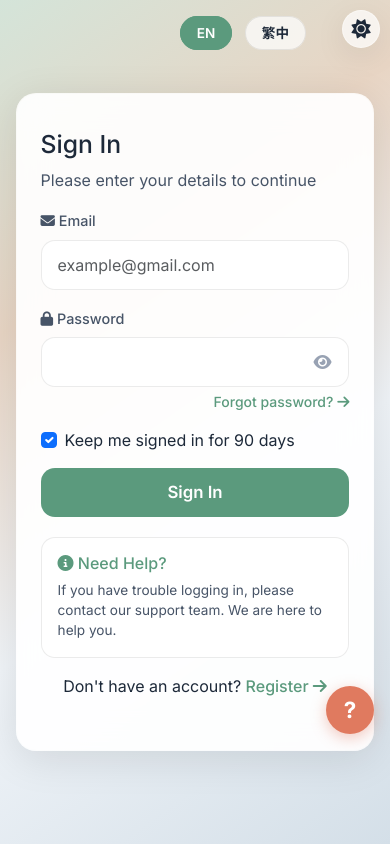
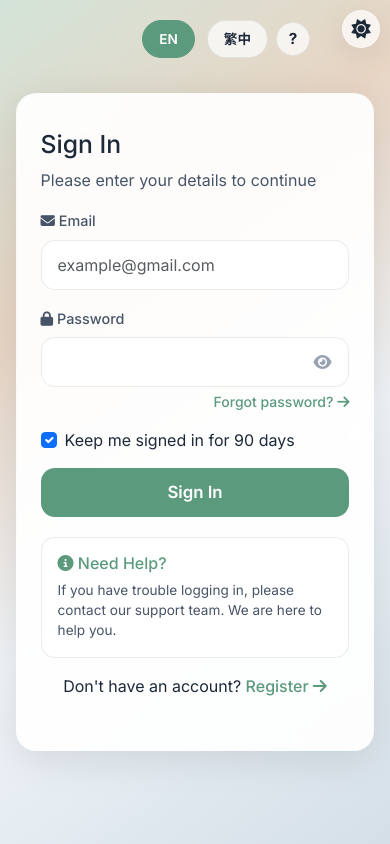
Before and after one commit to Brian-code-123/The-Listening-Tree, a FastAPI app: page / in a window 390 px wide. Run offline with FastAPI, Linux system fonts and the light colour scheme; parts of the project's set-up code (start-up, migrations or seed data) failed here and were passed over.

Commit message:
Move the guide-helper button inline instead of floating, and fix the test that missed it
login.html, register.html, and accessibility.html still rendered the guide
button (#guideFab) as a fixed bottom-right floating widget, while chat.html
already moved it inline into the header controls a while back — the two
designs had drifted apart. Moved the button into the existing top controls
row on each page (next to the language switcher) instead, so there's one
consistent placement across the app.

The regression test for this (test_mobile_fab_position.py) never actually
caught the drift: it had a built-in escape hatch that silently skipped its
own assertions whenever it saw a fixed-position button lower on the page,
which is exactly what the floating design looked like. Removed that
escape hatch. Confirmed it now genuinely fails against the still-floating
production markup, and passes against the fixed local version. Also had to
loosen the logout-overlap check, which assumed every page has a logout
link in the header — true for chat, not true for the unauthenticated
login/register pages, so that part is now conditional on the link actually
being present rather than a hard requirement.

```diff
--- a/static/style.css
+++ b/static/style.css
@@ -760,13 +760,26 @@ body {
 .page-register .btn-primary:hover { background: var(--accent-hover); transform: translateY(-2px); }
 .page-login .form-link, .page-register .form-link { color: var(--primary); text-decoration: none; font-weight: 500; }
 .page-login .form-link:hover, .page-register .form-link:hover { text-decoration: underline; }
-.page-login .auth-lang-switch, .page-register .auth-lang-switch { position: fixed; top: 20px; right: 80px; z-index: 1000; }
+.page-login .auth-lang-switch, .page-register .auth-lang-switch { position: fixed; top: 20px; right: 80px; z-index: 1000; display: flex; align-items: center; gap: 4px; }
 .page-login .auth-lang-switch a, .page-register .auth-lang-switch a {
     padding: 8px 16px; margin: 0 4px; border-radius: 20px; text-decoration: none;
     color: var(--text-primary); background: var(--bg-glass-strong); backdrop-filter: blur(8px);
     border: 1px solid var(--border); transition: all 0.3s; font-weight: 600; font-size: 0.85rem;
 }
 .page-login .auth-lang-switch a.active, .page-register .auth-lang-switch a.active {
+    background: var(--primary); color: white; border-color: var(--primary);
+}
+/* Guide-helper button, moved inline here (not its own fixed floating
+   button) so it sits in the same top controls row as the language switch
+   instead of overlapping content lower on the page — see
+   tests/test_mobile_fab_position.py for the layout contract this satisfies. */
+.page-login .auth-lang-switch-guide, .page-register .auth-lang-switch-guide {
+    width: 34px; height: 34px; border-radius: 50%; border: 1px solid var(--border);
+    background: var(--bg-glass-strong); backdrop-filter: blur(8px); color: var(--text-primary);
+    font-weight: 700; font-size: 0.95rem; cursor: pointer; transition: all 0.3s;
+    display: flex; align-items: center; justify-content: center; padding: 0;
+}
+.page-login .auth-lang-switch-guide:hover, .page-register .auth-lang-switch-guide:hover {
     background: var(--primary); color: white; border-color: var(--primary);
 }
 .page-login .help-section, .page-register .help-section {
@@ -839,6 +852,9 @@ body {
     border: 2px solid transparent; transition: all 0.3s; font-weight: 600;
 }
 .page-accessibility .lang-btn.active, .page-accessibility .lang-btn:hover { background: var(--primary); color: white; border-color: var(--primary); }
+/* .nav-guide-btn reuses .lang-btn's look (it's a <button>, not an <a>, so
+   reset the default button chrome the browser would otherwise add). */
+.page-accessibility .nav-guide-btn { cursor: pointer; font-size: 1rem; }
 .page-accessibility .btn-accessible {
     padding: 15px 25px; min-width: 140px; font-size: 1.05rem; font-weight: 600;
     border: 2px solid transparent; border-radius: var(--radius-sm); cursor: pointer;
--- a/templates/accessibility.html
+++ b/templates/accessibility.html
@@ -70,6 +70,7 @@
                        {{ 'aria-current=page' if lang == 'zh-HK' else '' }}>
                         繁中
                     </a>
+                    <button type="button" class="lang-btn nav-guide-btn" id="guideFab" title="{{ translations.guide_helper if translations else 'Guide Helper' }}">?</button>
                 </div>
             </div>
 
@@ -169,8 +170,7 @@
         </main>
     </div>
 
-    <!-- Guide Helper FAB -->
-    <button class="guide-fab" id="guideFab" title="{{ translations.guide_helper if translations else 'Guide Helper' }}">?</button>
+    <!-- Guide Helper panel (trigger button now lives inline in .lang-switch, in the nav header) -->
     <div class="guide-panel" id="guidePanel">
         <div class="guide-panel-header">
             <h3><i class="fas fa-book-open"></i> {{ translations.guide_title if translations else 'Operation Guide' }}</h3>
--- a/templates/login.html
+++ b/templates/login.html
@@ -61,6 +61,7 @@
     <div class="auth-lang-switch">
         <a href="/set_language/en" class="{{ 'active' if lang == 'en' or not lang else '' }}">EN</a>
         <a href="/set_language/zh-HK" class="{{ 'active' if lang == 'zh-HK' else '' }}">繁中</a>
+        <button type="button" class="auth-lang-switch-guide" id="guideFab" title="{{ translations.guide_helper if translations else 'Guide Helper' }}">?</button>
     </div>
 
     <div class="auth-container">
@@ -168,8 +169,7 @@
         </div>
     </div>
 
-    <!-- Guide Helper FAB -->
-    <button class="guide-fab" id="guideFab" title="{{ translations.guide_helper if translations else 'Guide Helper' }}">?</button>
+    <!-- Guide Helper panel (trigger button now lives inline in .auth-lang-switch above) -->
     <div class="guide-panel" id="guidePanel">
         <div class="guide-panel-header">
             <h3><i class="fas fa-book-open"></i> {{ translations.guide_title if translations else 'Operation Guide' }}</h3>
--- a/templates/register.html
+++ b/templates/register.html
@@ -36,6 +36,7 @@
     <div class="auth-lang-switch">
         <a href="/set_language/en" class="{{ 'active' if lang == 'en' or not lang else '' }}">EN</a>
         <a href="/set_language/zh-HK" class="{{ 'active' if lang == 'zh-HK' else '' }}">繁中</a>
+        <button type="button" class="auth-lang-switch-guide" id="guideFab" title="{{ translations.guide_helper if translations else 'Guide Helper' }}">?</button>
     </div>
 
     <div class="auth-container">
@@ -173,8 +174,7 @@
         </div>
     </div>
 
-    <!-- Guide Helper FAB -->
-    <button class="guide-fab" id="guideFab" title="{{ translations.guide_helper if translations else 'Guide Helper' }}">?</button>
+    <!-- Guide Helper panel (trigger button now lives inline in .auth-lang-switch above) -->
     <div class="guide-panel" id="guidePanel">
         <div class="guide-panel-header">
             <h3><i class="fas fa-book-open"></i> {{ translations.guide_title if translations else 'Operation Guide' }}</h3>
```
Also changed, not shown: tests/test_mobile_fab_position.py (+21 -18 lines).
